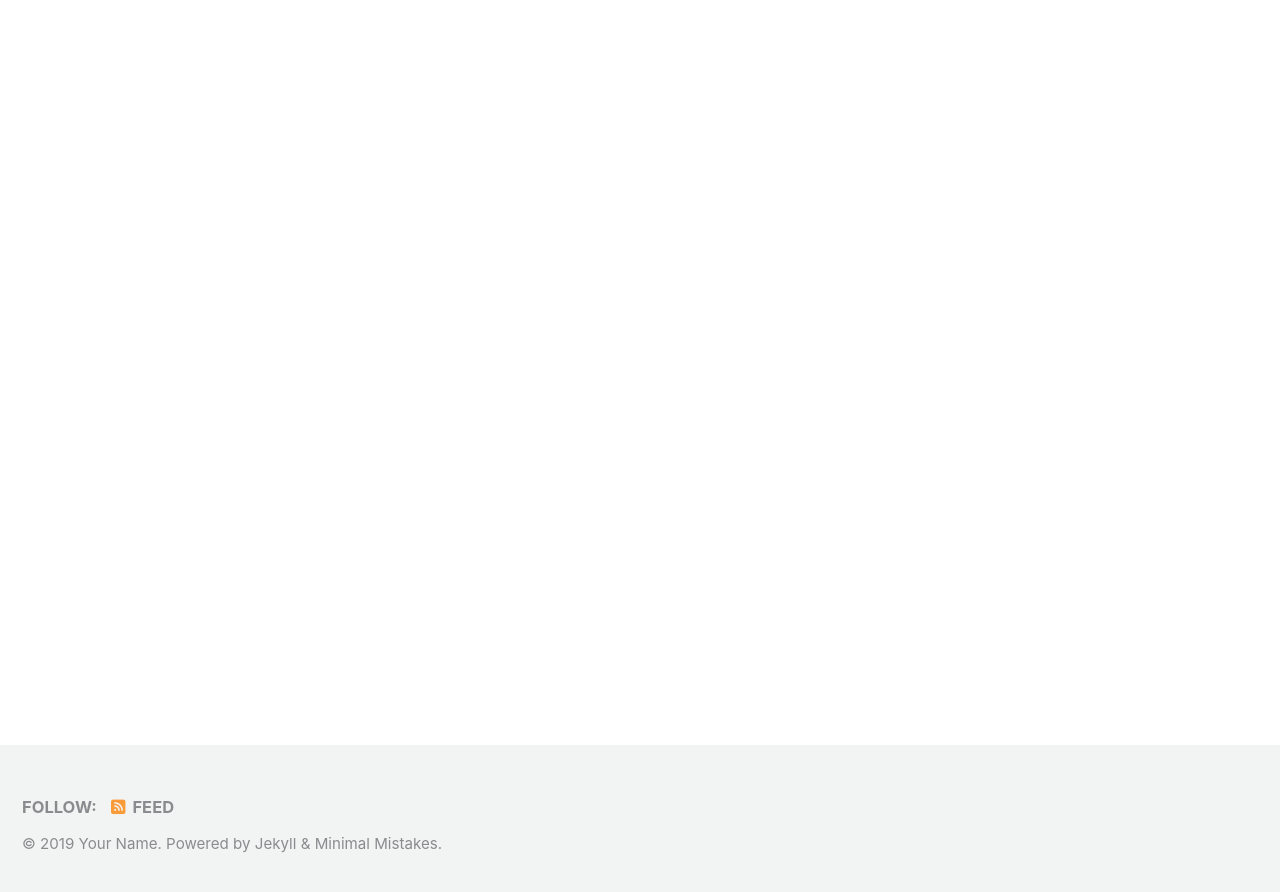
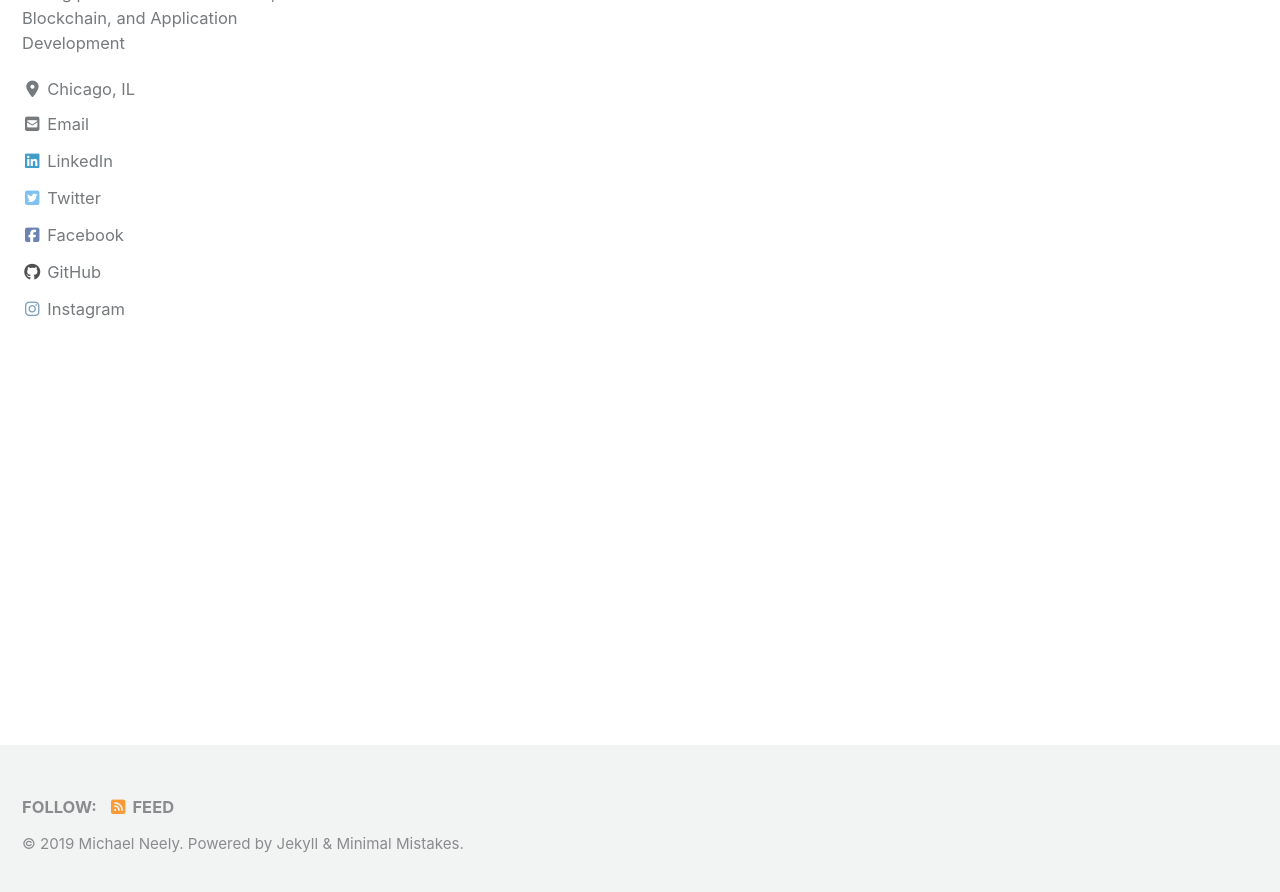
Before and after one commit to MSP21SCM33N/mneely1.github.io, a Jekyll site: the page built from index.html, in a window 1280 px wide and 900 px high, scrolled down 222 px. Shown: the top 892 px of the window. Built offline with Jekyll 4.4.1, drawn with Linux system fonts in a browser that asks for light colours; cached includes are drawn as plain includes; nearby versions of some CDN libraries; the list of posts is cut into pages by our own code; some of the changed text lies outside the part shown.

Commit message:
Updated configuration for my portfolio website.

```diff
--- a/_config.yml
+++ b/_config.yml
@@ -16,11 +16,11 @@ minimal_mistakes_skin    : "default" # "air", "aqua", "contrast", "dark", "dirt"
 
 # Site Settings
 locale                   : "en-US"
-title                    : "Site Title"
+title                    : "Michael Neely"
 title_separator          : "-"
 subtitle                 : # site tagline that appears below site title in masthead
-name                     : "Your Name"
-description              : "An amazing website."
+name                     : "Michael Neely"
+description              : "Data Science/Blockchain/App Development Portfolio"
 url                      : # the base hostname & protocol for your site e.g. "https://mmistakes.github.io"
 baseurl                  : # the subpath of your site, e.g. "/blog"
 repository               : # GitHub username/repo-name e.g. "mmistakes/minimal-mistakes"
@@ -107,30 +107,30 @@ analytics:
 
 # Site Author
 author:
-  name             : "Your Name"
+  name             : "Michael Neely"
   avatar           : # path of avatar image, e.g. "/assets/images/bio-photo.jpg"
-  bio              : "I am an **amazing** person."
-  location         : "Somewhere"
+  bio              : "Computer Science Major at Illinois Institute of Technology with a strong passion for Data Science, Blockchain, and Application Development"
+  location         : "Chicago, IL"
   email            :
   links:
     - label: "Email"
       icon: "fas fa-fw fa-envelope-square"
-      # url: mailto:your.name@email.com
-    - label: "Website"
-      icon: "fas fa-fw fa-link"
-      # url: "https://your-website.com"
+      url: mailto:michael.neely17@gmail.com
+    - label: "LinkedIn"
+      icon: "fab fa-fw fa-linkedin"
+      url: "https://www.linkedin.com/in/michael-neely-751669145/"
     - label: "Twitter"
       icon: "fab fa-fw fa-twitter-square"
-      # url: "https://twitter.com/"
+      url: "https://twitter.com/mikeaneely"
     - label: "Facebook"
       icon: "fab fa-fw fa-facebook-square"
-      # url: "https://facebook.com/"
+      url: "https://www.facebook.com/michael.neely.37669"
     - label: "GitHub"
       icon: "fab fa-fw fa-github"
-      # url: "https://github.com/"
+      url: "https://github.com/mneely1"
     - label: "Instagram"
       icon: "fab fa-fw fa-instagram"
-      # url: "https://instagram.com/"
+      url: "https://www.instagram.com/mikeaneely/"
 
 # Site Footer
 footer:
@@ -294,3 +294,11 @@ defaults:
       comments: # true
       share: true
       related: true
+
+  # _pages
+  - scope:
+      path: ""
+      type: pages
+    values:
+      layout: single
+      author_profile: true
```
